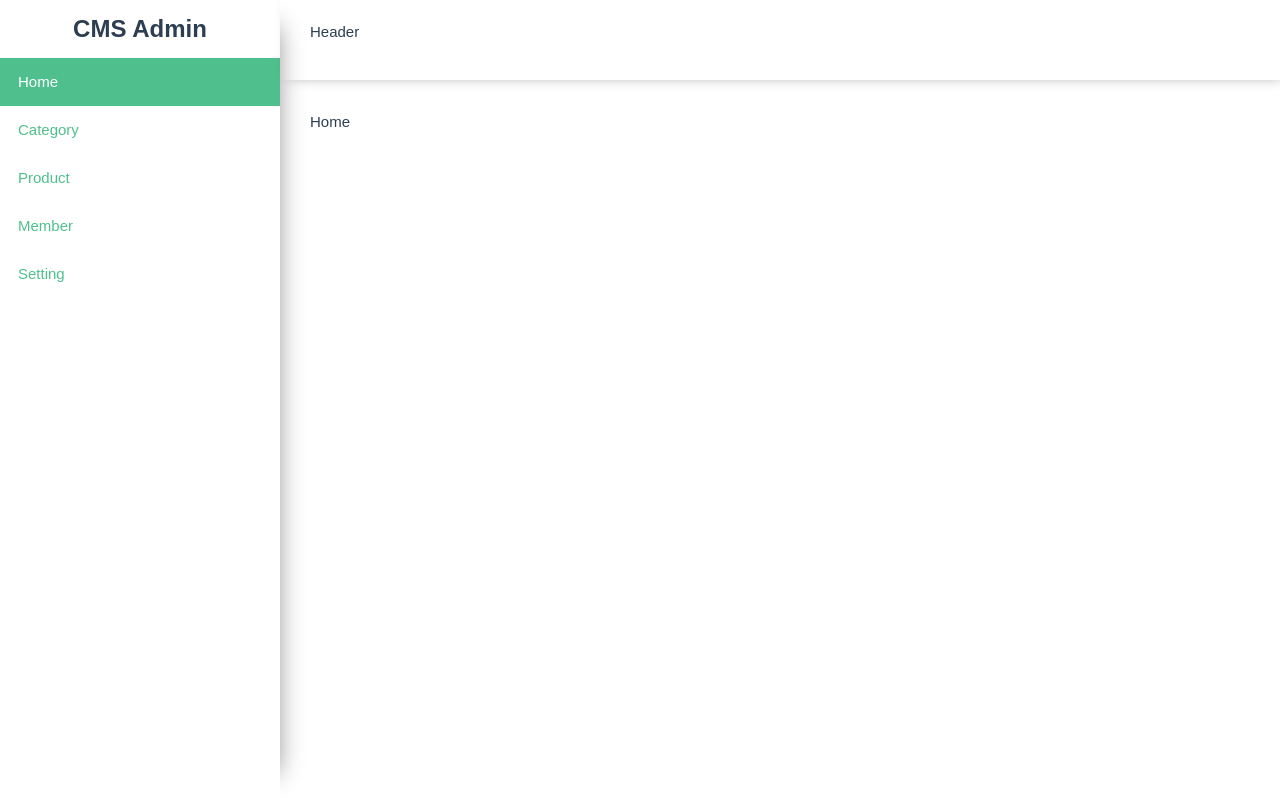
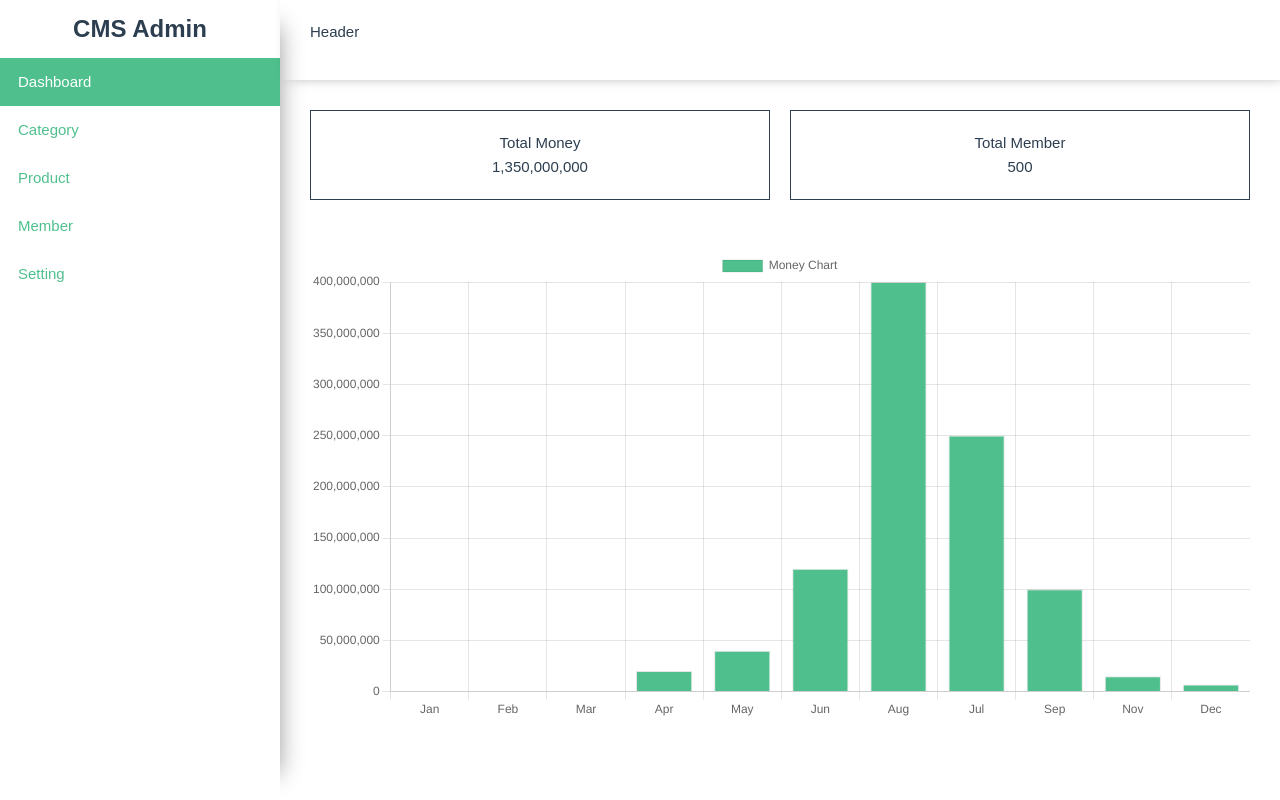
Before and after one commit to chibigo/Example_Dashboard_Vue, a Vue app: page / in a window 1280 px wide. Built offline with nearby package versions, Linux system fonts and the light colour scheme.

Commit message:
Add Chart in Dashboard

```diff
--- a/package.json
+++ b/package.json
@@ -8,10 +8,12 @@
     "preview": "vite preview"
   },
   "dependencies": {
+    "chart.js": "^4.4.0",
     "pinia": "^2.1.6",
     "primeicons": "^6.0.1",
     "primevue": "^3.35.0",
     "vue": "^3.3.4",
+    "vue-chartjs": "^5.2.0",
     "vue-router": "^4.2.4"
   },
   "devDependencies": {
--- a/src/router/Route.js
+++ b/src/router/Route.js
@@ -2,8 +2,8 @@
 export const routes = [
     {
         path:'/',
-        name:'home',
-        component: ()=> import('@/views/HomeView.vue')
+        name:'dashboard',
+        component: ()=> import('@/views/DashboardView.vue')
     },
     {
         path:'/category',
--- /dev/null
+++ b/src/utils/index.js
@@ -0,0 +1,3 @@
+export const convertMoney = (money) => {
+  return parseInt(money ?? 0).toLocaleString("en");
+};
--- /dev/null
+++ b/src/views/DashboardView.vue
@@ -0,0 +1,79 @@
+<template>
+    <div>
+        <div class="top-section">
+            <div v-for="(item,index) in data" :key="index" class="item-top">
+                <div>{{ item.title }}</div>
+                <div>{{ item.key === 'money' ? convertMoney(item.amount) : item.amount }}</div>
+            </div>
+        </div>
+        <div class="content">
+            <div class="chart-container" style="position: relative; height:60vh;width: 100%;">
+                <Bar
+                    id="my-chart-id"
+                    :data="dataChartBar"
+                />
+            </div>
+        </div>
+    </div>
+</template>
+
+<script setup>
+import {convertMoney} from '../utils'
+import { Bar } from 'vue-chartjs'
+import { Chart as ChartJS, Title, Tooltip, Legend, BarElement, CategoryScale, LinearScale } from 'chart.js'
+
+ChartJS.register(Title, Tooltip, Legend, BarElement, CategoryScale, LinearScale)
+
+const data = [
+    {
+        title: "Total Money",
+        amount: 1350000000,
+        key: 'money'
+    },
+    {
+        title: "Total Member",
+        amount: 500,
+        key: 'member'
+    }
+]
+
+const labelChartBar = ['Jan','Feb','Mar','Apr','May','Jun','Aug','Jul','Sep','Nov','Dec']
+
+const dataChartBar = {
+    labels: labelChartBar,
+    datasets: [{
+        label: 'Money Chart',
+        data: [0, 0, 0, 20000000, 40000000, 120000000, 400000000,250000000,100000000,15000000,7000000],
+        borderWidth: 1,
+        backgroundColor: '#4fc08d',
+    }],
+    chartOptions: {
+        responsive: true
+    }
+}
+
+
+
+
+</script>
+
+<style lang="scss" scoped>
+.top-section {
+    display: grid;
+    grid-template-columns: repeat(2,1fr);
+    gap: 20px;
+
+    .item-top {
+        border: 1px solid;
+        padding: 20px;
+        text-align: center;
+    }
+}
+
+#my-chart-id {
+    width: 100%;
+    margin: 0 auto;
+    margin-top: 50px;
+}
+
+</style>
--- a/src/views/HomeView.vue
+++ /dev/null
@@ -1,13 +0,0 @@
-<template>
-    <div>
-        Home
-    </div>
-</template>
-
-<script setup>
-
-</script>
-
-<style lang="scss" scoped>
-
-</style>
```
